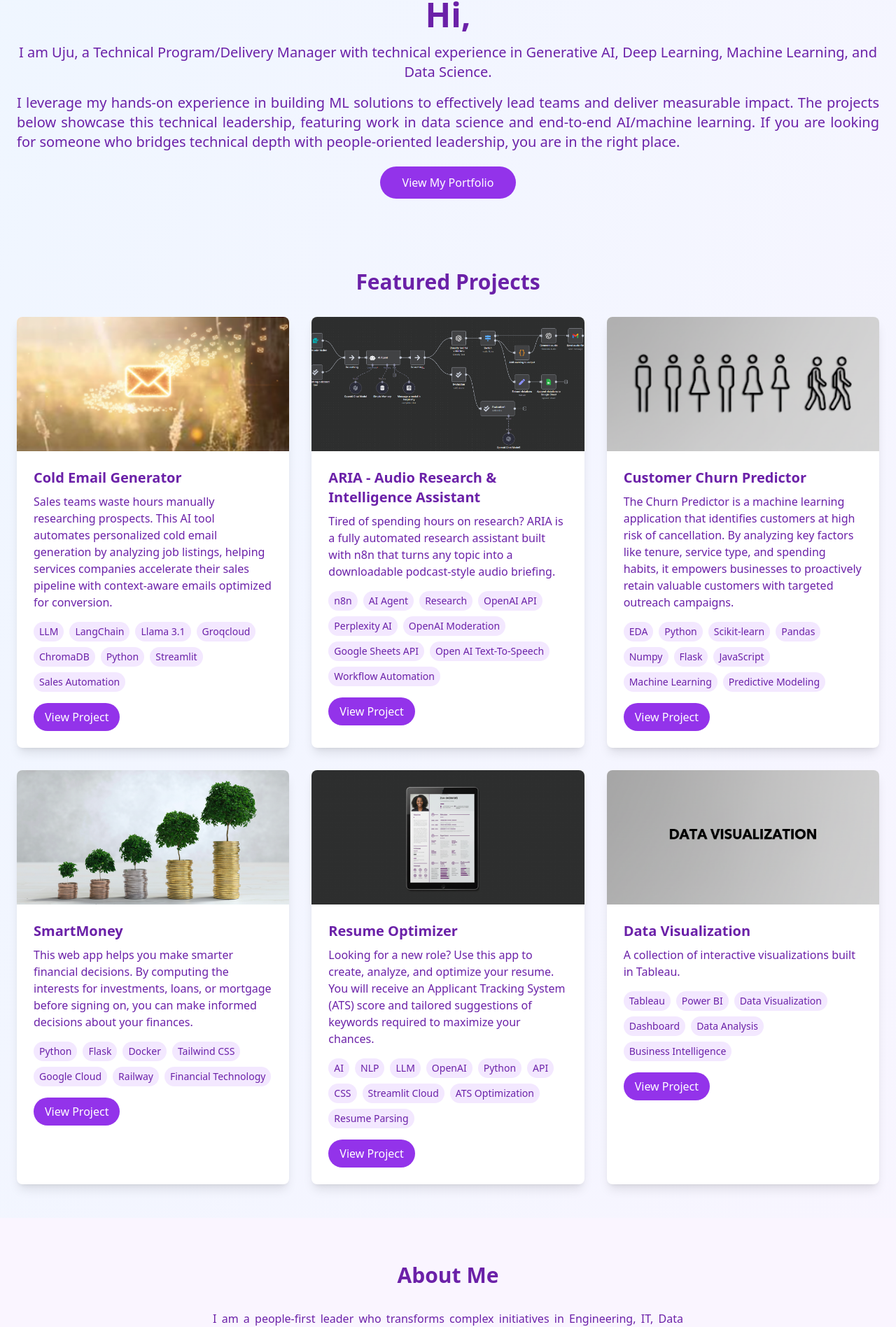
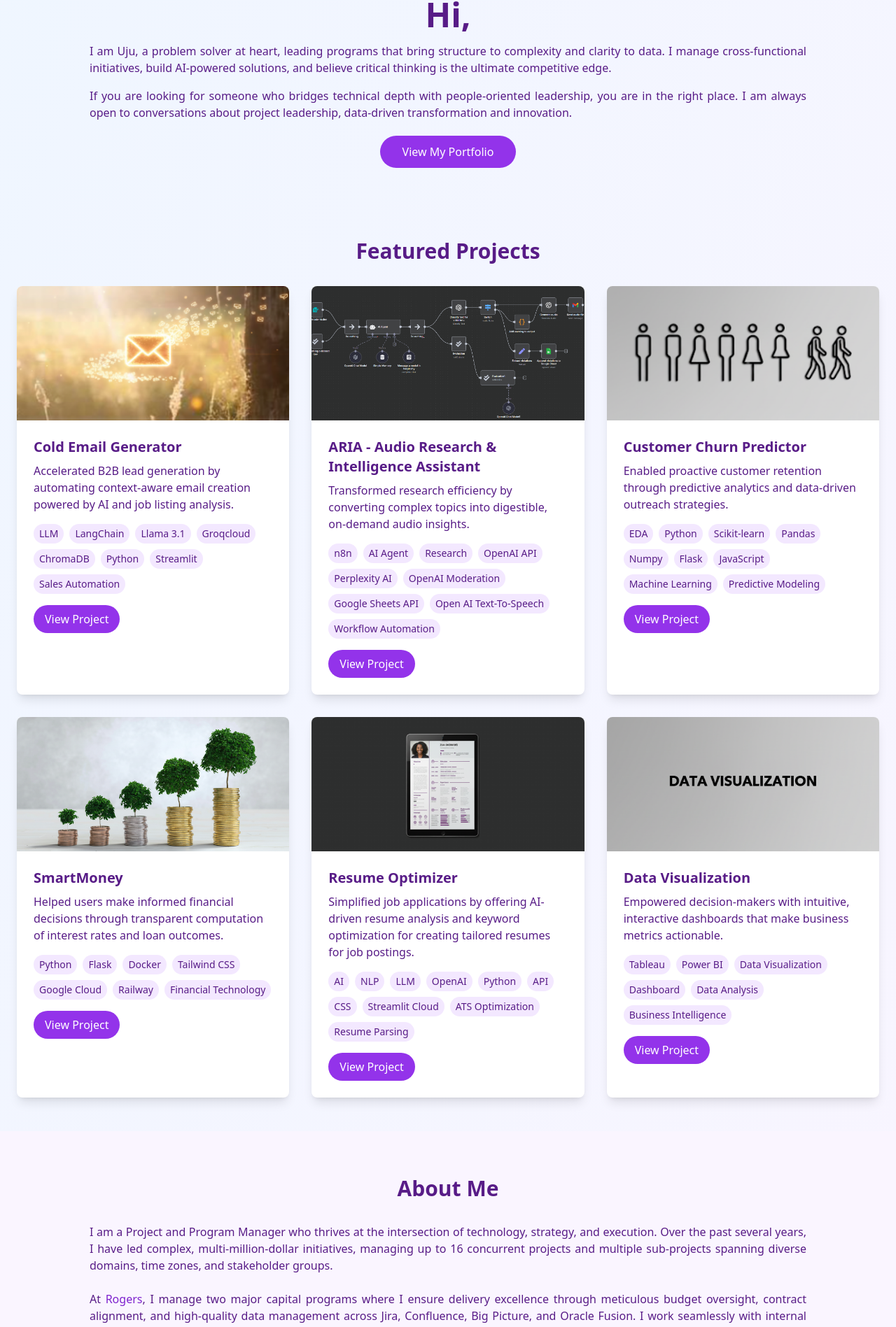
Before and after one commit to UjuAyoku/portfolio, a React (Create React App) app: page / in a window 1280 px wide. Shown: the part 139-2036 px from the top of the page at 70% size. Built offline with nearby package versions, Linux system fonts and the light colour scheme.

Commit message:
update portfolio

```diff
--- a/src/App.tsx
+++ b/src/App.tsx
@@ -19,10 +19,10 @@ const projects: Project[] = [
   {
     id: 1,
     title: "Cold Email Generator",
-    description: "Sales teams waste hours manually researching prospects. This AI tool automates personalized cold email generation by analyzing job listings, helping services companies accelerate their sales pipeline with context-aware emails optimized for conversion.",
+    description: "Accelerated B2B lead generation by automating context-aware email creation powered by AI and job listing analysis.",
     imageUrl: process.env.PUBLIC_URL + "/assets/email_generator.PNG",
     details:
-        ``,
+        "Sales teams waste hours manually researching prospects. This AI tool automates personalized cold email generation by analyzing job listings, helping services companies accelerate their sales pipeline with context-aware emails optimized for conversion.",
     tags: ["LLM", "LangChain", "Llama 3.1", "Groqcloud", "ChromaDB", "Python", "Streamlit", "Sales Automation"],
     githubUrl: "https://github.com/UjuAyoku/cold-email-generator/tree/main",
     demoUrl: "https://cold-email-creator.streamlit.app/",
@@ -31,10 +31,10 @@ const projects: Project[] = [
   {
     id: 2,
     title: "ARIA  - Audio Research & Intelligence Assistant",
-    description: "Tired of spending hours on research? ARIA is a fully automated research assistant built with n8n that turns any topic into a downloadable podcast-style audio briefing.",
+    description: "Transformed research efficiency by converting complex topics into digestible, on-demand audio insights.",
     imageUrl: process.env.PUBLIC_URL + "/assets/workflow-diagram.PNG",
     details:
-      "It sources data from academic databases, summarizes findings, and handles content moderation to deliver safe audio reports directly to your inbox, while logging any policy violation.",
+      "ARIA is an AI-powered research assistant built with n8n that automates topic research and converts summaries into podcast-style audio briefings for fast, hands-free knowledge consumption.",
     tags: ["n8n", "AI Agent", "Research", "OpenAI API", "Perplexity AI", "OpenAI Moderation", "Google Sheets API", "Open AI Text-To-Speech", "Workflow Automation"],
     githubUrl: "https://github.com/UjuAyoku/ARIA/tree/main",
     demoUrl: "https://n8n.research-ai-agent.com",
@@ -43,10 +43,10 @@ const projects: Project[] = [
     {
     id: 3,
     title: "Customer Churn Predictor",
-    description: "The Churn Predictor is a machine learning application that identifies customers at high risk of cancellation. By analyzing key factors like tenure, service type, and spending habits, it empowers businesses to proactively retain valuable customers with targeted outreach campaigns.",
+    description: "Enabled proactive customer retention through predictive analytics and data-driven outreach strategies.",
     imageUrl: process.env.PUBLIC_URL + "/assets/customer_churn.PNG",
     details:
-      "",
+      "The Churn Predictor identifies customers at high risk of cancellation by analyzing tenure, service type, and spending patterns; empowering businesses to take targeted action before churn occurs.",
     tags: ["EDA", "Python", "Scikit-learn", "Pandas", "Numpy", "Flask",  "JavaScript", "Machine Learning", "Predictive Modeling", ],
     githubUrl: "https://github.com/UjuAyoku/churn-predictor",
     demoUrl: "https://github.com/UjuAyoku/churn-predictor",
@@ -55,10 +55,10 @@ const projects: Project[] = [
   {
     id: 4,
     title: "SmartMoney",
-    description: "This web app helps you make smarter financial decisions. By computing the interests for investments, loans, or mortgage before signing on, you can make informed decisions about your finances.",
+    description: "Helped users make informed financial decisions through transparent computation of interest rates and loan outcomes.",
     imageUrl: process.env.PUBLIC_URL + "/assets/smartmoney.PNG",
     details:
-      "",
+      "SmartMoney is a financial web app that calculates potential investment returns, loan payments, and mortgage interest, promoting financial literacy and confidence before committing to major financial decisions.",
     tags: ["Python", "Flask", "Docker", "Tailwind CSS", "Google Cloud", "Railway", "Financial Technology"],
     githubUrl: "https://github.com/UjuAyoku/smart-money",
     demoUrl: "https://smartmoney-58502441680.europe-west1.run.app/",
@@ -68,10 +68,10 @@ const projects: Project[] = [
     id: 5,
     title: "Resume Optimizer",
     description:
-      "Looking for a new role? Use this app to create, analyze, and optimize your resume. You will receive an Applicant Tracking System (ATS) score and tailored suggestions of keywords required to maximize your chances.",
+      "Simplified job applications by offering AI-driven resume analysis and keyword optimization for creating tailored resumes for job postings.",
     imageUrl: process.env.PUBLIC_URL + "/assets/resume.PNG",
     details:
-      "",
+      "This app uses NLP and AI to analyze resumes against job descriptions, providing real-time keyword recommendations and an ATS compatibility score to help candidates stand out.",
     tags: ["AI", "NLP", "LLM", "OpenAI", "Python", "API", "CSS", "Streamlit Cloud", "ATS Optimization", "Resume Parsing"],
     githubUrl: "https://github.com/UjuAyoku/resume-optimizer/tree/main",
     demoUrl: "https://resumeoptimizerpro.streamlit.app/",
@@ -80,10 +80,10 @@ const projects: Project[] = [
   {
     id: 6,
     title: "Data Visualization",
-    description: "A collection of interactive visualizations built in Tableau.",
+    description: "Empowered decision-makers with intuitive, interactive dashboards that make business metrics actionable.",
     imageUrl: process.env.PUBLIC_URL + "/assets/data_viz.PNG",
     details:
-      "This collection features interactive dashboards that solve real-world problems across multiple domains. Each visualization leverages advanced techniques like parameters and LOD expressions to not only tell a story but also provide a dynamic tool for exploration and data-driven decision-making.",
+      "A collection of interactive Tableau and Power BI dashboards designed to visualize key business data, uncover insights, and support data-informed decisions across teams.",
     tags: ["Tableau", "Power BI", "Data Visualization", "Dashboard", "Data Analysis", "Business Intelligence"],
     githubUrl: "",
     demoUrl: "https://public.tableau.com/app/profile/uju.ayoku/vizzes",
@@ -153,7 +153,7 @@ const App: React.FC = () => {
         <div className="container mx-auto px-6 py-4 flex justify-between items-center">
           <h1
             className={`text-3xl font-bold ${
-              isDarkMode ? "text-purple-300" : "text-purple-800"
+              isDarkMode ? "text-purple-300" : "text-purple-900"
             }`}
           >
             Uju Ayoku
@@ -213,25 +213,25 @@ const App: React.FC = () => {
       <section className="container mx-auto px-6 py-16 text-center">
         <h2
           className={`text-5xl font-bold ${
-            isDarkMode ? "text-purple-300" : "text-purple-800"
+            isDarkMode ? "text-purple-300" : "text-purple-900"
           } mb-4`}
         >
           Hi,
         </h2>
         <h3
-          className={`text-xl ${
-            isDarkMode ? "text-purple-300" : "text-purple-800"
+          className={`max-w-5xl mx-auto text-justify ${
+            isDarkMode ? "text-purple-200" : "text-purple-900"
           } mb-4`}
         >
-          I am Uju, a Technical Program/Delivery Manager with technical experience in Generative AI, Deep Learning, Machine Learning, and Data Science.
+          I am Uju, a problem solver at heart, leading programs that bring structure to complexity and clarity to data. I manage cross-functional initiatives,
+          build AI-powered solutions, and believe critical thinking is the ultimate competitive edge.
         </h3>
         <p
-          className={`text-xl text-justify ${
-            isDarkMode ? "text-purple-200" : "text-purple-800"
+          className={`max-w-5xl mx-auto text-justify ${
+            isDarkMode ? "text-purple-200" : "text-purple-900"
           } mb-8`}
-        >
-          I leverage my hands-on experience in building ML solutions to effectively lead teams and deliver measurable impact. The projects below showcase this technical leadership, featuring work in data science and end-to-end AI/machine learning.
-          If you are looking for someone who bridges technical depth with people-oriented leadership, you are in the right place.
+        > If you are looking for someone who bridges technical depth with people-oriented leadership, you are in the right place.
+        I am always open to conversations about project leadership, data-driven transformation and innovation.
         </p>
         <a
           href="#projects"
@@ -245,7 +245,7 @@ const App: React.FC = () => {
       <section id="projects" className="container mx-auto px-6 py-12">
         <h2
           className={`text-3xl font-bold ${
-            isDarkMode ? "text-purple-300" : "text-purple-800"
+            isDarkMode ? "text-purple-300" : "text-purple-900"
           } mb-8 text-center`}
         >
           Featured Projects
@@ -266,14 +266,14 @@ const App: React.FC = () => {
               <div className="p-6">
                 <h3
                   className={`text-xl font-semibold ${
-                    isDarkMode ? "text-purple-300" : "text-purple-800"
+                    isDarkMode ? "text-purple-300" : "text-purple-900"
                   } mb-2`}
                 >
                   {project.title}
                 </h3>
                 <p
                   className={`${
-                    isDarkMode ? "text-purple-200" : "text-purple-800"
+                    isDarkMode ? "text-purple-200" : "text-purple-900"
                   } mb-4`}
                 >
                   {project.description}
@@ -282,7 +282,7 @@ const App: React.FC = () => {
                   {project.tags.map((tag) => (
                     <span
                       key={tag}
-                      className="bg-purple-100 text-purple-800 text-sm px-2 py-1 rounded-full"
+                      className="bg-purple-100 text-purple-900 text-sm px-2 py-1 rounded-full"
                     >
                       {tag}
                     </span>
@@ -311,7 +311,7 @@ const App: React.FC = () => {
             <div className="flex justify-between items-center mb-4">
               <h3
                 className={`text-2xl font-bold ${
-                  isDarkMode ? "text-purple-300" : "text-purple-800"
+                  isDarkMode ? "text-purple-300" : "text-purple-900"
                 }`}
               >
                 {selectedProject.title}
@@ -321,7 +321,7 @@ const App: React.FC = () => {
                 className={`${
                   isDarkMode
                     ? "text-purple-300 hover:text-purple-100"
-                    : "text-purple-600 hover:text-purple-800"
+                    : "text-purple-600 hover:text-purple-900"
                 }`}
               >
                 <svg
@@ -384,27 +384,42 @@ const App: React.FC = () => {
         <div className="container mx-auto px-6">
           <h2
             className={`text-3xl font-bold ${
-              isDarkMode ? "text-purple-300" : "text-purple-800"
+              isDarkMode ? "text-purple-300" : "text-purple-900"
             } mb-8 text-center`}
           >
             About Me
           </h2>
-          <div className="max-w-2xl mx-auto text-justify">
+          <div className="max-w-5xl mx-auto text-justify">
             <p
               className={`${
-                isDarkMode ? "text-purple-200" : "text-purple-800"
+                isDarkMode ? "text-purple-200" : "text-purple-900"
               } mb-4`}
             >
-              I am a people-first leader who transforms complex initiatives in Engineering, IT, Data Science, Machine Learning, and Artificial Intelligence into measurable business value.
+              I am a Project and Program Manager who thrives at the intersection of technology, strategy, and execution. Over the past several years, I have led complex,
+              multi-million-dollar initiatives, managing up to 16 concurrent projects and multiple sub-projects spanning diverse domains, time zones, and stakeholder groups.
               <br/><br/>
-              With a Master's in Data Science from Johns Hopkins, a Bachelor's in Electronics Engineering, and cross-industry experience spanning Oil & Gas, Software, Telecom, and Manufacturing
-              across multiple continents, I bridge the gap between deep technical expertise and strategic execution.
+              At {" "}
+                <a
+                  href="https://about.rogers.com/?icid=R_COR_JOR_OB4PMA"
+                  target="_blank"
+                  rel="noopener noreferrer"
+                  className="text-purple-700 hover:underline"
+                >
+                  Rogers
+                </a>, I manage two major capital programs where I ensure delivery excellence through meticulous budget oversight, contract alignment, and high-quality data
+              management across Jira, Confluence, Big Picture, and  Oracle Fusion. I work seamlessly with internal teams, external vendors, and cross-functional stakeholders to keep projects on track,
+              risks visible, and decisions data-informed.
               <br/><br/>
-              As a certified PMP, SAFe Agile, PROSCI, and ITIL professional, I combine proven and program project leadership with hands-on technical skills to ensure advanced solutions are not only innovative,
-              but also delivered on time, within scope, and aligned with business goals.
+              Beyond execution, I am passionate about <em className="italic text-purple-800">driving clarity through complexity</em>. I combine strategic planning, stakeholder alignment, and financial acumen with
+              technical fluency in <strong className="font-semibold text-purple-900">data science, machine learning, and AI</strong>, skills that not only inform my
+              decision-making but also enable me to bridge business goals with cutting-edge innovation.
               <br/><br/>
-              When I am not tracking emerging technologies, you will likely find me hiking the trails of Southern Alberta or teaching kids robotics. I believe the best solutions come
-              from curiosity, teamwork, and diverse perspectives.
+              I actively contribute to our Project Managers Community of Practice through mentorship, collaboration, and knowledge sharing. Whether I am orchestrating delivery across
+              multiple streams or building end-to-end ML solutions in my own projects, I am motivated by the same purpose: <strong className="font-semibold text-purple-900">to deliver measurable value while keeping critical thinking and curiosity alive.</strong>
+              <br/><br/>
+              Certified in Agile (Scrum, SAFe), PMP, Change management (PROSCI), Lean Portfolio Management, and ITIL, I bring a balance of analytical rigor, emotional
+              intelligence, and a deep understanding of Agile and hybrid frameworks to every engagement. My focus is simple - enable teams, anticipate risks, manage change
+              with empathy, and deliver results that stand up to data-driven scrutiny.
               </p>
           </div>
         </div>
@@ -414,7 +429,7 @@ const App: React.FC = () => {
       <section id="contact" className="container mx-auto px-6 py-16">
         <h2
           className={`text-3xl font-bold ${
-            isDarkMode ? "text-purple-300" : "text-purple-800"
+            isDarkMode ? "text-purple-300" : "text-purple-900"
           } mb-8 text-center`}
         >
           Get in Touch
--- a/src/styles.css
+++ b/src/styles.css
@@ -6,7 +6,6 @@
 
 /* Import Tailwind's utility styles */
 @tailwind utilities;
-
 
 body {
     font-family: sans-serif;
```
